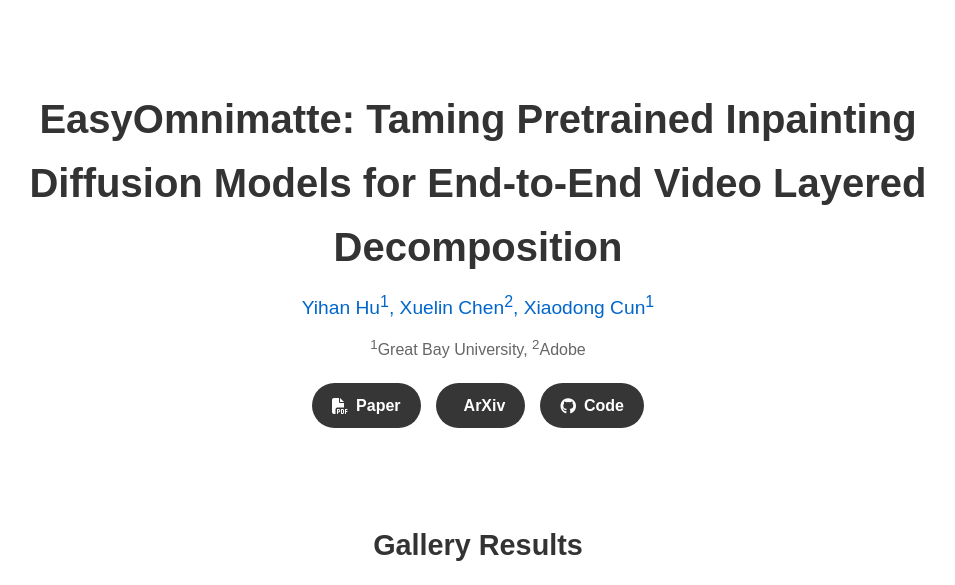
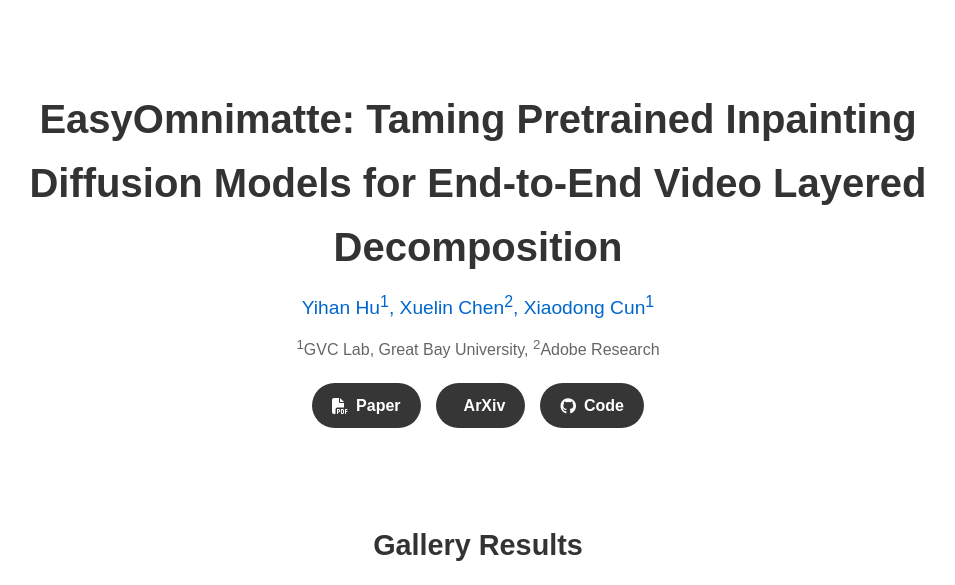
Before and after one commit to YihanHu-2022/easyomnimatte-project, a plain HTML site: page index.html in a window 1280 px wide. Shown: the top 585 px of the page, without its empty margins (162-1117 px from the left). Drawn offline with Linux system fonts and the light colour scheme; some icons are missing; a web font is replaced by a local one.

Commit message:
update index.html

```diff
--- a/index.html
+++ b/index.html
@@ -380,7 +380,7 @@
     </div>
 
     <div class="affiliations">
-      <sup>1</sup>Great Bay University, <sup>2</sup>Adobe
+      <sup>1</sup>GVC Lab, Great Bay University, <sup>2</sup>Adobe Research
     </div>
 
     <!-- 各种链接按钮 -->
```
